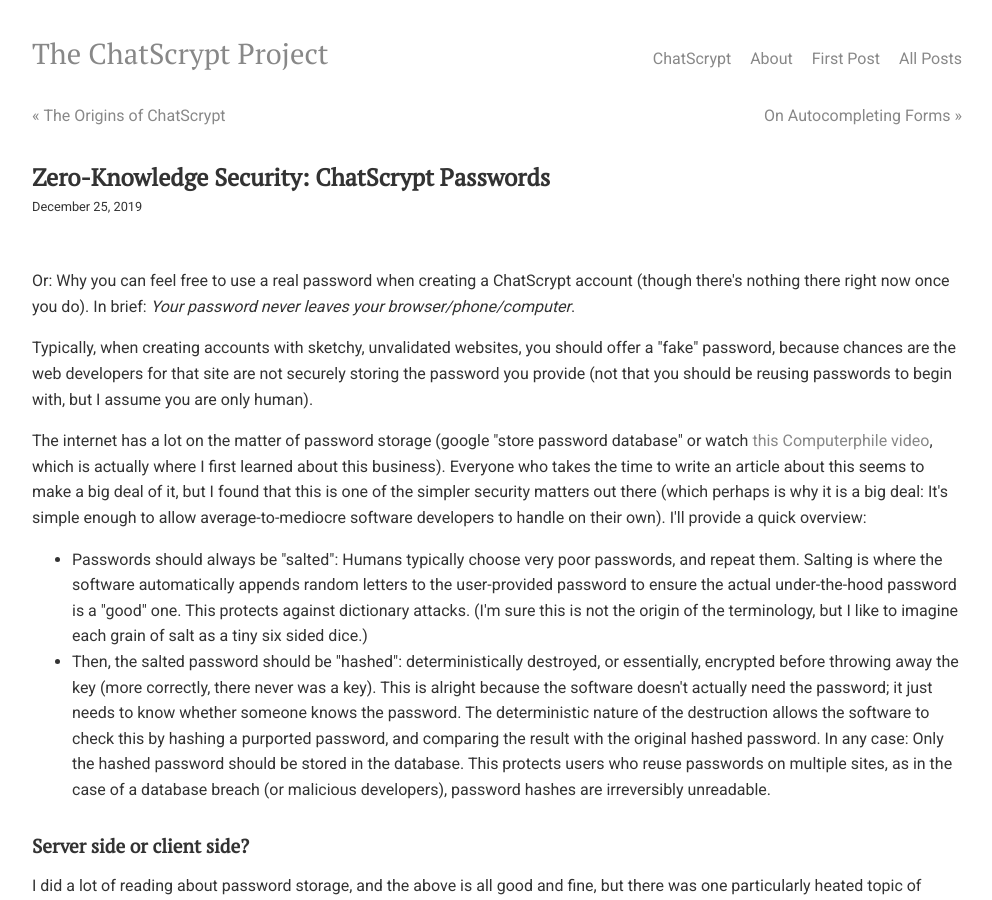
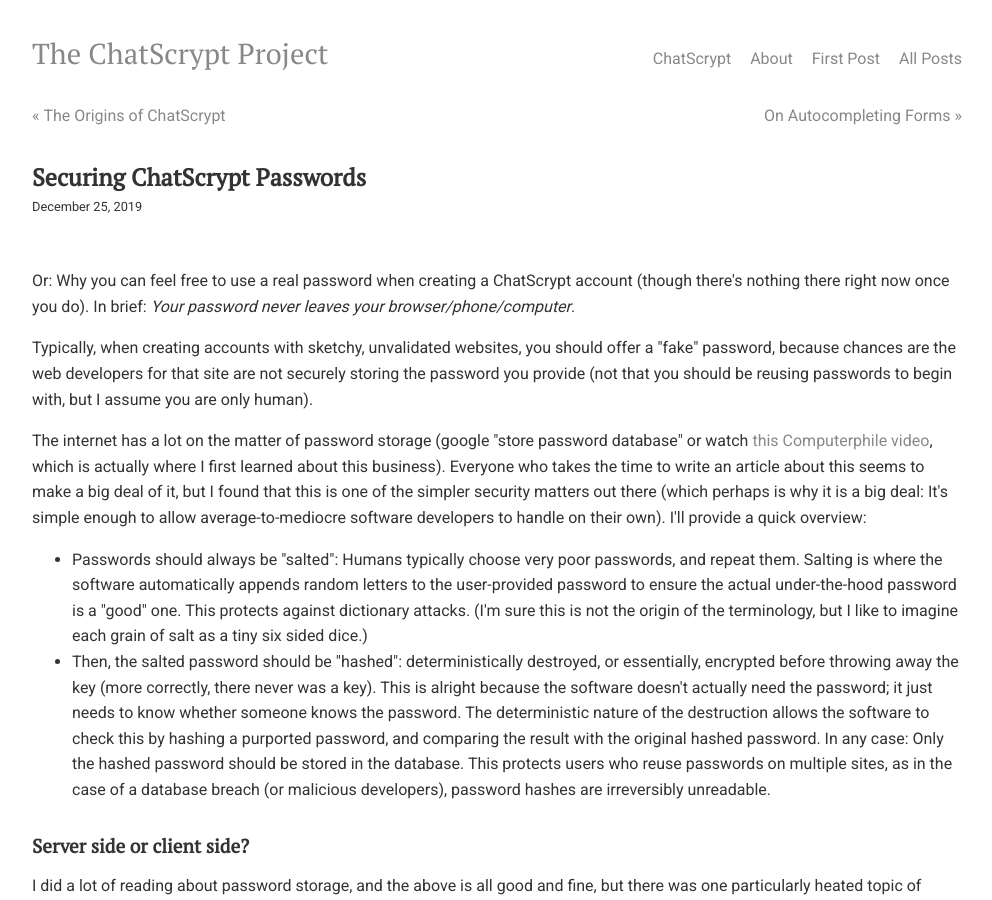
Before and after one commit to chatscrypt/chatscrypt.github.io, a Jekyll site: the page built from _posts/2019-12-25-securing-chatscrypt-passwords.html, in a window 1280 px wide and 900 px high. Shown: the whole window, without its empty margins (143-1135 px from the left). Built offline with Jekyll 4.4.1, drawn with Linux system fonts in a browser that asks for light colours; comment, search, counter and statistics services are not loaded.

Commit message:
Update and rename 2019-12-25-zero-knowledge-security-chatscrypt-passwords.html to 2019-12-25-securing-chatscrypt-passwords.html

```diff
--- a/_posts/2019-12-25-zero-knowledge-security-chatscrypt-passwords.html
+++ b/_posts/2019-12-25-securing-chatscrypt-passwords.html
@@ -1,6 +1,6 @@
 ---
 layout: post
-title: "Zero-Knowledge Security: ChatScrypt Passwords"
+title: "Securing ChatScrypt Passwords"
 comments: true
 date: 2019-12-25
 ---
```
